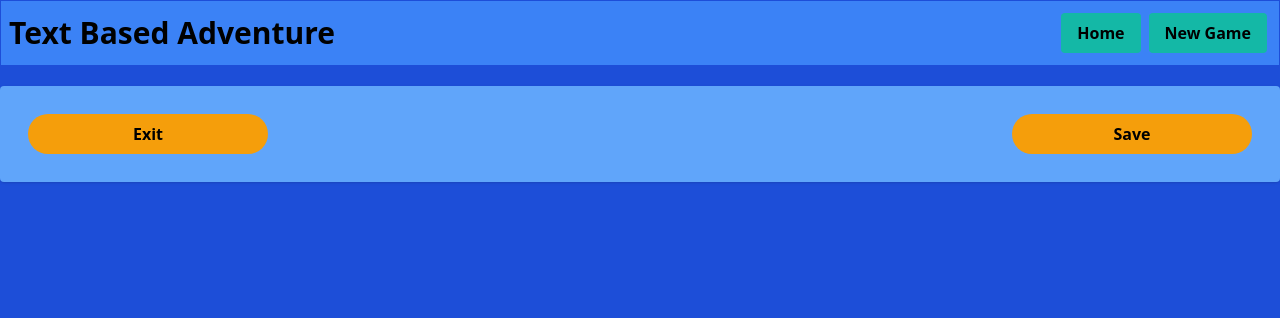
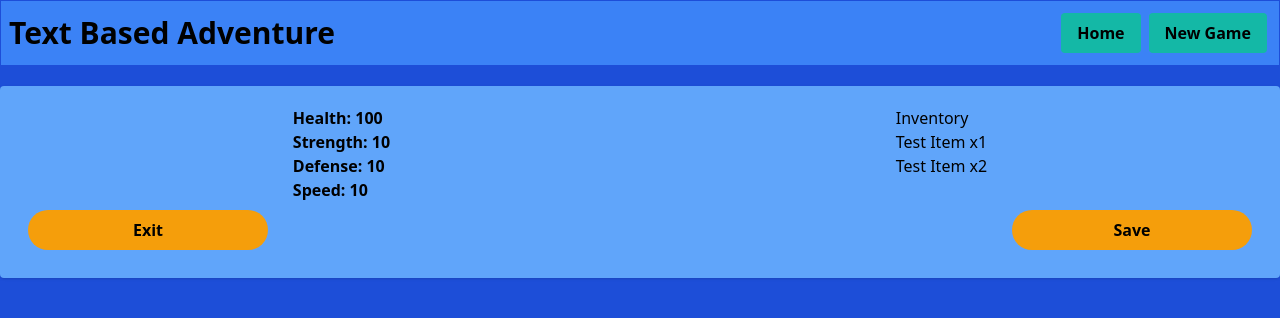
Before and after one commit to andrew1623/Group-5-Live-Laugh-Love-, a Vue app in the folder app/: page /game in a window 1280 px wide. Both pictures are taken after a click on the button "Character". Shown: the top 318 px of the page. Built offline with nearby package versions, Linux system fonts and the light colour scheme.

Commit message:
Created a character panel w/ corresponding types and interfaces

```diff
--- /dev/null
+++ b/app/src/components/CharacterPanel.vue
@@ -0,0 +1,30 @@
+<script lang="ts">
+import { Character } from '../models/types';
+export default {
+    props: {
+        character: {
+            type: Object as () => Character,
+            required: true
+        }
+    }
+}
+</script>
+
+<template>
+    <section class="flex justify-around mx-5">
+        <ul>
+            <li v-for="stat in character.stats" class="font-semibold">
+                <span class="font-bold">{{ stat.name.charAt(0).toUpperCase() + stat.name.substring(1) }}: </span>
+                {{ stat.value }}
+            </li>
+        </ul>
+        <div>
+            <h3>Inventory</h3>
+            <ul>
+                <li v-for=" item in character.inventory" :key="item.name">
+                    {{ item.name }} x{{ item.quantity }}
+                </li>
+            </ul>
+        </div>
+    </section>
+</template>
--- a/app/src/models/types.ts
+++ b/app/src/models/types.ts
@@ -1,17 +1,43 @@
+// This file contains all the types used in the application
+
+// This is the object that contains the character stats
+type Stats = {
+    name: string,
+    value: number,
+}
+
+// This is the object that will modify the character stats
+// can be used by items or story choices
+type Effect = {stat: string, value: number}
+
+// This is the interface for the character object that is passed to the Story component
 interface Character {
     name: string,
+    stats: Stats[],
     health: number,
     strength: number,
     defense: number,
     speed: number,
+    inventory: Item[]
 }
 
+
+// This is the interface for the items that are in the characters inventory
+interface Item {
+    name: string,
+    description: string,
+    quantity: number,
+    effect: Effect,
+}
+
+// This is the interface for the story choices that are passed to the Story component
 interface StoryChoice {
     id: number,
     text: string,
-    result: string,
+    result: Effect,
 }
 
+// This is the interface for the story pages that are passed to the Story component
 interface StoryPage  {
     id: number,
     title: string,
@@ -19,10 +45,21 @@ interface StoryPage  {
     choices: StoryChoice[]
 }
 
+// This is the interface for the story object that is passed to the Story component
 interface Story  {
     storyId: number,
     story: StoryPage[],
-    initialCharacter: Character,
     choiceHistory: StoryChoice[],
+    character: Character,
 }
-export type { Character, StoryChoice, StoryPage, Story}
+
+// This is the interface for the story object that is saved to local storage
+interface StorySave {
+    saveId: number,
+    storyId: number,
+    story: StoryPage[],
+    choiceHistory: StoryChoice[],
+    character: Character,
+}
+
+export type { Character, Effect, Item, StoryChoice, StoryPage, Story, StorySave }
--- a/app/src/views/Game.vue
+++ b/app/src/views/Game.vue
@@ -1,8 +1,76 @@
 <script setup lang="ts">
 import { ref, onMounted } from 'vue';
-import { StoryPage, StoryChoice } from '../models/types'
+import { StoryPage, StoryChoice, Effect } from '../models/types'
 import StoryPanel from '../components/StoryPanel.vue'
-
+import CharacterPanel from '../components/CharacterPanel.vue'
+const testCharecter = {
+    name: 'Test Character',
+    stats: [
+        {
+            name: 'health',
+            value: 100
+        },
+        {
+            name: 'strength',
+            value: 10
+        },
+        {
+            name: 'defense',
+            value: 10
+        },
+        {
+            name: 'speed',
+            value: 10
+        }
+    ],
+    inventory: [
+        {
+            name: 'Test Item',
+            description: 'This is a test item',
+            quantity: 1,
+            effect: {
+                stat: 'health',
+                value: 10
+            }
+        },
+        {
+            name: 'Test Item ',
+            description: 'This is a test item',
+            quantity: 2,
+            effect: {
+                stat: 'health',
+                value: 10
+            }
+        }
+    ]
+}
+const testPage: StoryPage = {
+    id: 1,
+    title: 'Test Page',
+    text: 'This is a test page',
+    choices: [
+        {
+            id: 1,
+            text: 'lose  2 strength',
+            result: { stat: "strength", value: -2 }
+        },
+        {
+            id: 2,
+            text: 'lose 10 health',
+            result: { stat: "health", value: -10 }
+        },
+        {
+            id: 3,
+            text: 'restore 10 health',
+            result: { stat: "health", value: 10 }
+        },
+        {
+            id: 4,
+            text: 'gain 2 speed',
+            result: { stat: "speed", value: 2 }
+        }
+    ]
+}
 const charStatsOpen = ref(false);
 const choice = ref({} as StoryChoice);
 
@@ -13,40 +81,17 @@ function toggleCharStats() {
 
 function setChoice(selection: StoryChoice) {
     choice.value = selection;
-    console.log(selection);
+    doEffect(selection.result);
+    // console.log(selection);
 }
 
+function doEffect(effect: Effect) {
+    testCharecter[effect.stat] += effect.value;
+    console.log(effect);
+}
 onMounted(() => {
     console.log('Game mounted');
 });
-
-const testPage: StoryPage = {
-    id: 1,
-    title: 'Test Page',
-    text: 'This is a test page',
-    choices: [
-        {
-            id: 1,
-            text: 'Choice 1',
-            result: ''
-        },
-        {
-            id: 2,
-            text: 'Choice 2',
-            result: ''
-        },
-        {
-            id: 3,
-            text: 'Choice 3',
-            result: ''
-        },
-        {
-            id: 4,
-            text: 'Choice 4',
-            result: ''
-        }
-    ]
-}
 
 
 </script>
@@ -55,7 +100,7 @@ const testPage: StoryPage = {
     <div class="container mx-auto rounded bg-blue-400 p-5 shadow">
 
         <div v-if="!charStatsOpen">
-            <StoryPanel :page="testPage" />
+            <StoryPanel :page="testPage">
 
                 <!-- Choices -->
                 <ul class="text-m font-medium  ">
@@ -65,9 +110,13 @@ const testPage: StoryPage = {
                         </div>
                     </li>
                 </ul>
+
+            </StoryPanel>
         </div>
 
         <div v-else>
+
+            <CharacterPanel :character="testCharecter" />
             <!-- Character Stats -->
             <!-- Inventory -->
         </div>
```
Lines whose indentation alone changed are shown as unchanged.
